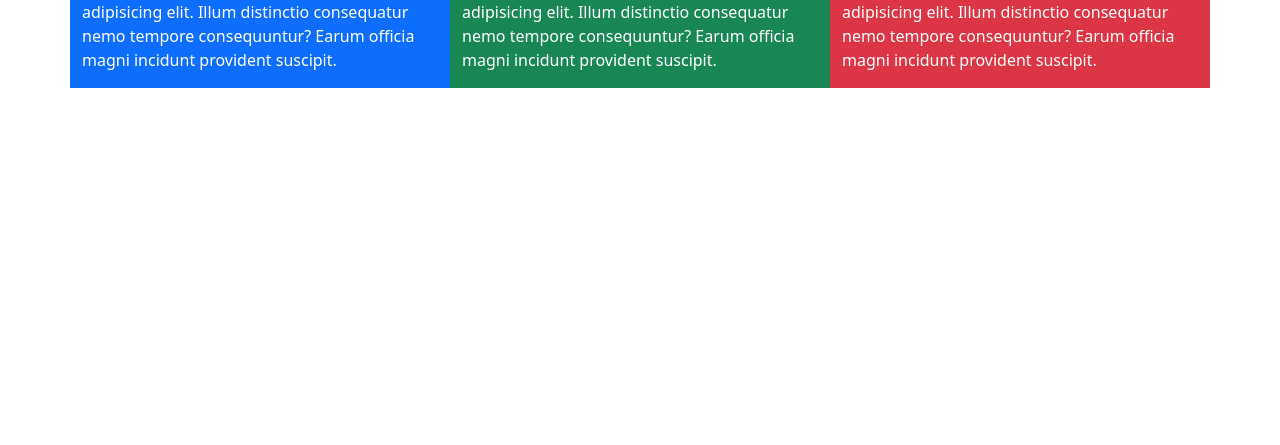
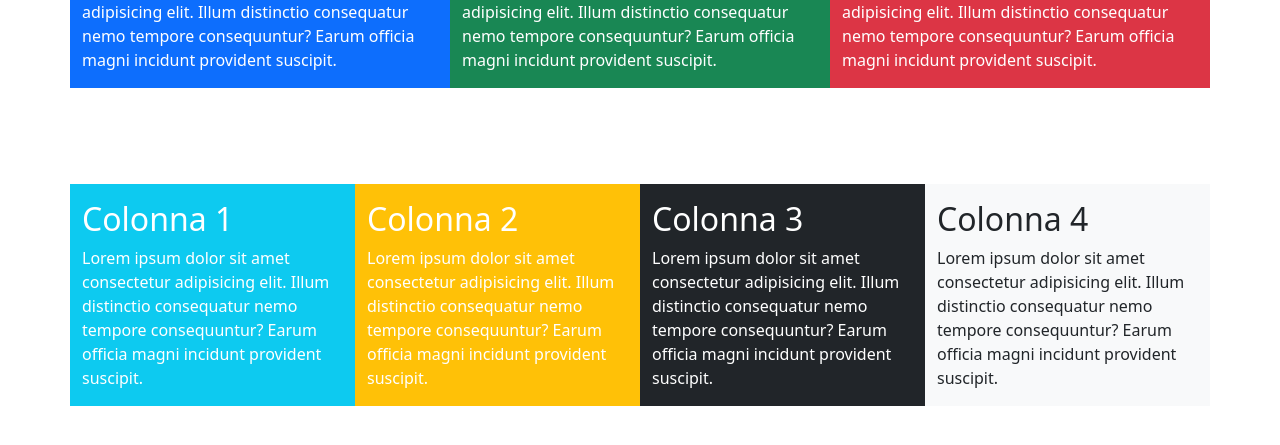
Before and after one commit to anilraj-rgb/htmlcss-bootstrap-layout, a plain HTML site: page index.html in a window 1280 px wide. Shown: the part 525-970 px from the top of the page. Before the commit the page ends 800 px from the top, so only its background shows below. Drawn offline with nearby package versions, Linux system fonts and the light colour scheme.

Commit message:
[UPD] create section2

```diff
--- a/index.html
+++ b/index.html
@@ -55,3 +55,25 @@
 
             </div>
         </section>
+        <section class="py-5">
+            <div class="row">
+                <div class="bg-info col-sm-6 col-md-3 col-lg-3 py-3 text-white">
+                    <h2>Colonna 1</h2>
+                    Lorem ipsum dolor sit amet consectetur adipisicing elit. Illum distinctio consequatur nemo tempore consequuntur? Earum officia magni incidunt provident suscipit.
+                </div>
+                <div class="bg-warning col-sm-6 col-md-3 col-lg-3 py-3 text-white">
+                    <h2>Colonna 2</h2>
+                    Lorem ipsum dolor sit amet consectetur adipisicing elit. Illum distinctio consequatur nemo tempore consequuntur? Earum officia magni incidunt provident suscipit.
+                </div>
+                <div class="bg-dark col-sm-6 col-md-3 col-lg-3 py-3 text-white">
+                    <h2>Colonna 3</h2>
+                    Lorem ipsum dolor sit amet consectetur adipisicing elit. Illum distinctio consequatur nemo tempore consequuntur? Earum officia magni incidunt provident suscipit.
+                </div>
+                <div class="bg-light col-sm-6 col-md-3 col-lg-3 py-3">
+                    <h2>Colonna 4</h2>
+                    Lorem ipsum dolor sit amet consectetur adipisicing elit. Illum distinctio consequatur nemo tempore consequuntur? Earum officia magni incidunt provident suscipit.
+                </div>
+
+            </div>
+
+        </section>
```
